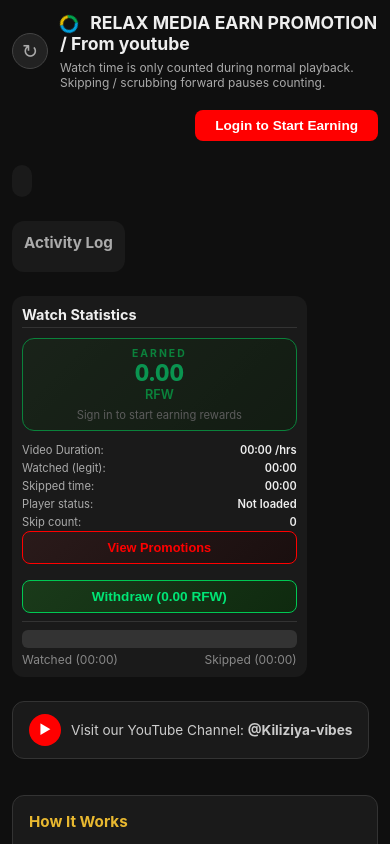
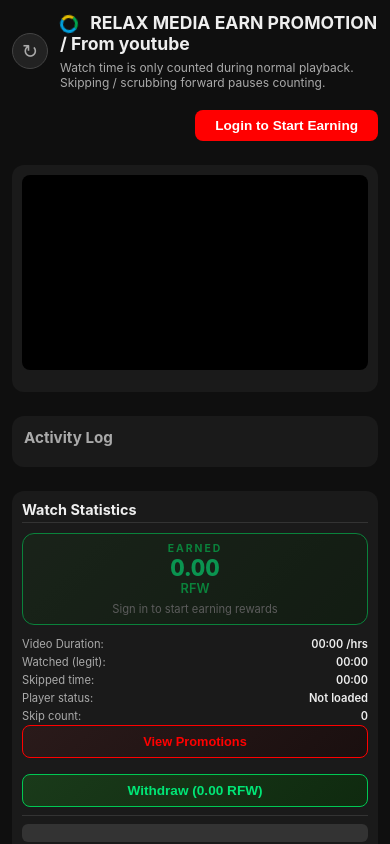
Before and after one commit to adolphenayituriki/RelaxMedia-EarnPromotion, a React (Vite) app in the folder frontend/: page / in a window 390 px wide. Shown: the top 844 px of the page. Built offline with nearby package versions, Linux system fonts and the light colour scheme.

Commit message:
ensure full width on mobile for all reordered children

```diff
--- a/frontend/src/App.css
+++ b/frontend/src/App.css
@@ -843,12 +843,12 @@
     display: contents;
   }
 
-  .player-section { order: 1; }
-  .log-section { order: 2; }
-  .stats-section { order: 3; }
-  .youtube-channel-link { order: 4; }
-  .how-it-works { order: 5; }
-  .sidebar { order: 6; }
+  .player-section { order: 1; width: 100%; }
+  .log-section { order: 2; width: 100%; }
+  .stats-section { order: 3; width: 100%; }
+  .youtube-channel-link { order: 4; width: 100%; }
+  .how-it-works { order: 5; width: 100%; }
+  .sidebar { order: 6; width: 100%; }
 
   .side-col {
     max-height: none;
```
